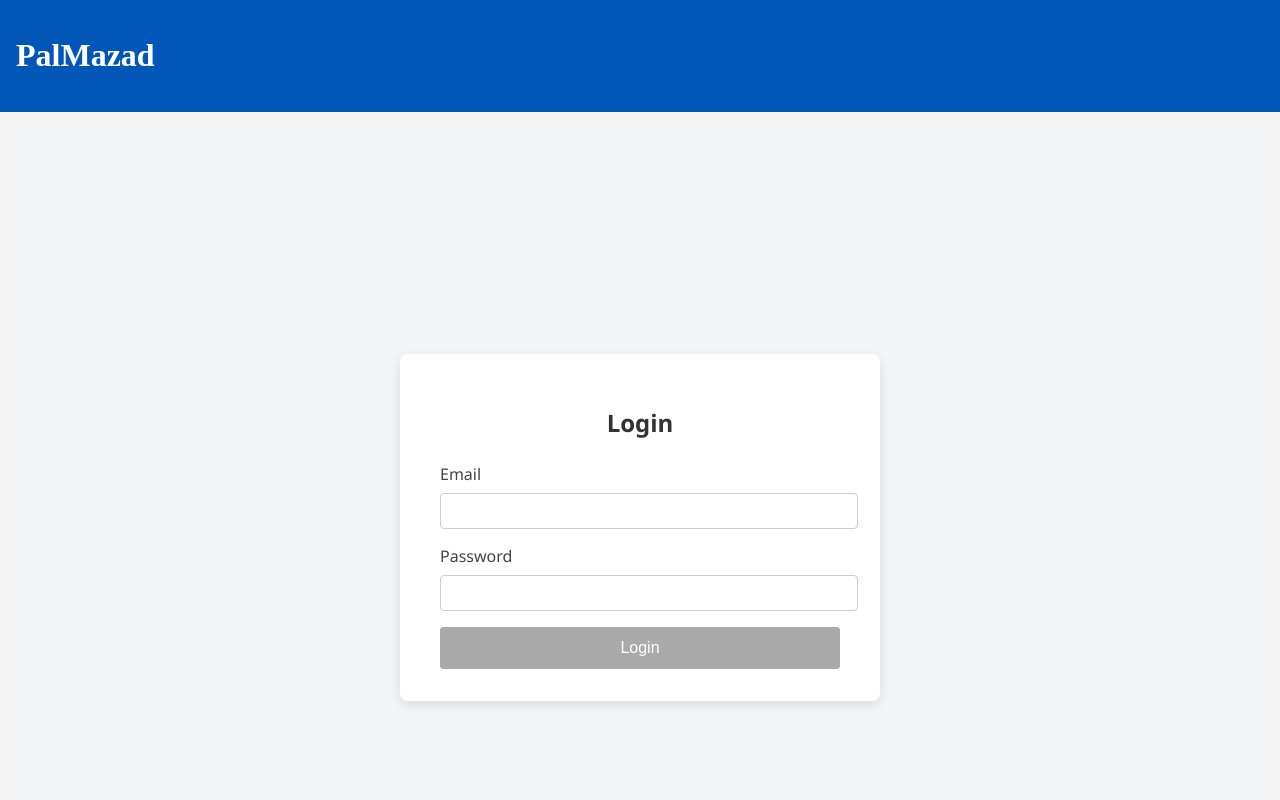
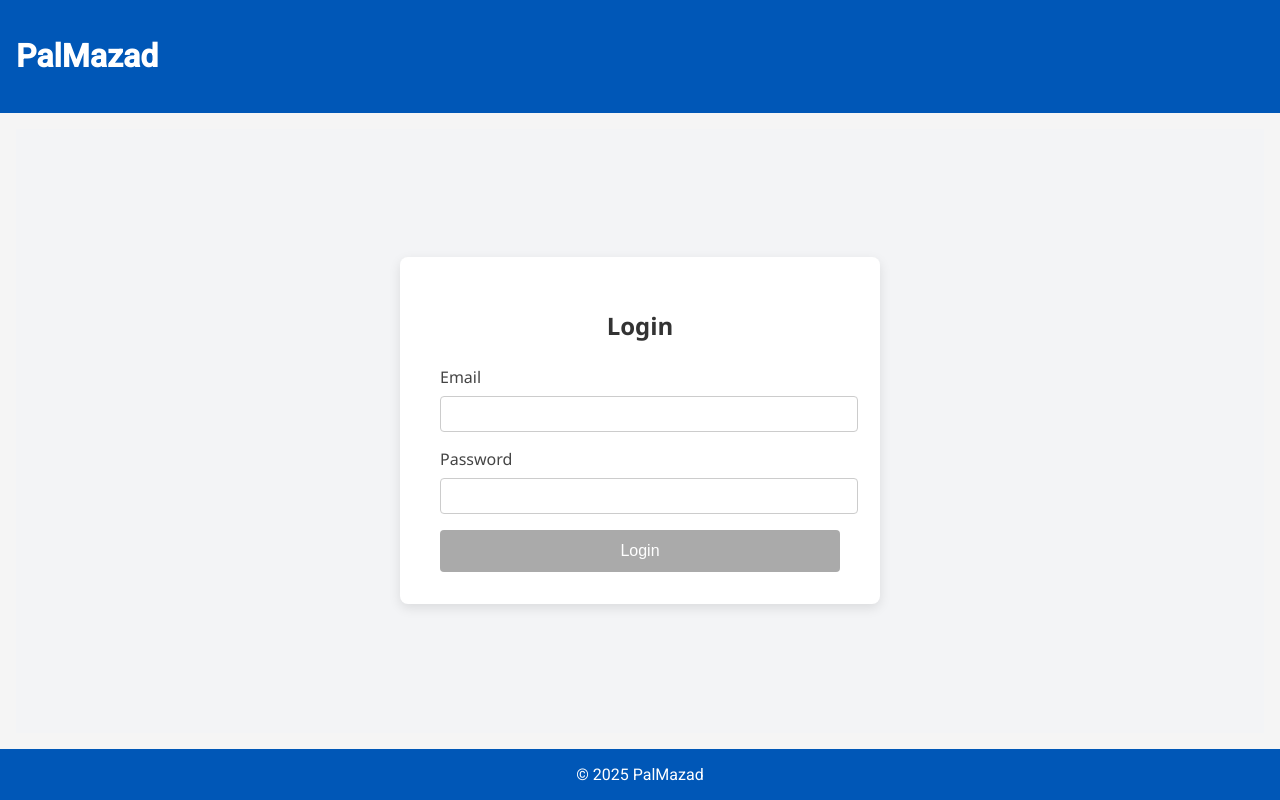
Before and after one commit to MohammadDarAbed/WebPalMAzad, an Angular app: page /auth/login in a window 1280 px wide. Shown: the top 800 px of the page. Built offline with nearby package versions, Linux system fonts and the light colour scheme.

Commit message:
added the angular materials package and fix the login design

```diff
--- a/angular.json
+++ b/angular.json
@@ -39,6 +39,7 @@
               }
             ],
             "styles": [
+              "@angular/material/prebuilt-themes/azure-blue.css",
               "src/styles.scss"
             ],
             "scripts": []
@@ -98,6 +99,7 @@
               }
             ],
             "styles": [
+              "@angular/material/prebuilt-themes/azure-blue.css",
               "src/styles.scss"
             ],
             "scripts": []
--- a/package.json
+++ b/package.json
@@ -10,10 +10,12 @@
   },
   "private": true,
   "dependencies": {
+    "@angular/cdk": "^19.2.19",
     "@angular/common": "^19.2.0",
     "@angular/compiler": "^19.2.0",
     "@angular/core": "^19.2.0",
     "@angular/forms": "^19.2.0",
+    "@angular/material": "^19.2.19",
     "@angular/platform-browser": "^19.2.0",
     "@angular/platform-browser-dynamic": "^19.2.0",
     "@angular/router": "^19.2.0",
--- a/src/app/core/layouts/main-layout/main-layout.component.html
+++ b/src/app/core/layouts/main-layout/main-layout.component.html
@@ -1,6 +1,6 @@
+<div class="app-layout">
   <header class="app-header">
     <h1>PalMazad</h1>
-      <!-- TODO: Add navigation -->
   </header>
 
   <main class="app-content">
@@ -10,3 +10,4 @@
   <footer class="app-footer">
     &copy; 2025 PalMazad
   </footer>
+</div>
--- a/src/app/core/layouts/main-layout/main-layout.component.scss
+++ b/src/app/core/layouts/main-layout/main-layout.component.scss
@@ -1,20 +1,33 @@
 // src/styles/_variables.scss
-@use  './../../../../styles/variables' as *;
+@use './../../../../styles/variables' as *;
+
+.app-layout {
+  display: flex;
+  flex-direction: column;
+  height: 100vh; // full viewport height
+}
 
 .app-header {
   background-color: $primary-color;
   color: white;
   padding: $app-padding;
-}
+  flex-shrink: 0;
 
-.app-content {
-  padding: $app-padding;
-  min-height: 80vh;
+  text-align: left;
+
 }
 
 .app-footer {
   background-color: $primary-color;
   color: white;
   padding: $app-padding;
+  flex-shrink: 0;
   text-align: center;
 }
+
+.app-content {
+  flex: 1 1 auto;
+  overflow-y: auto; // enable scroll only in content area if needed
+  padding: $app-padding;
+  min-height: 0; // necessary for scroll to work properly in flex child
+}
--- a/src/app/features/auth/login/login.component.scss
+++ b/src/app/features/auth/login/login.component.scss
@@ -1,10 +1,10 @@
 .login-container {
   display: flex;
-  justify-content: center;
-  align-items: center;
-  height: 100vh;
+  justify-content: center; // centers horizontally
+  align-items: center; // centers vertically
   background: #f3f4f6;
   font-family: 'Segoe UI', Tahoma, Geneva, Verdana, sans-serif;
+  height: 100%;
 }
 
 .login-form {
--- a/src/index.html
+++ b/src/index.html
@@ -6,8 +6,10 @@
   <base href="/">
   <meta name="viewport" content="width=device-width, initial-scale=1">
   <link rel="icon" type="image/x-icon" href="favicon.ico">
+  <link href="https://fonts.googleapis.com/css2?family=Roboto:wght@300;400;500&display=swap" rel="stylesheet">
+  <link href="https://fonts.googleapis.com/icon?family=Material+Icons" rel="stylesheet">
 </head>
-<body>
+<body class="mat-typography">
   <app-root></app-root>
 </body>
 </html>
--- a/src/styles.scss
+++ b/src/styles.scss
@@ -6,4 +6,8 @@
   background-color: $app-bg;
   margin: 0;
   padding: 0;
+  height: 100%;
 }
+
+html, body { height: 100%; }
+body { margin: 0; font-family: Roboto, "Helvetica Neue", sans-serif; }
```
Also changed, not shown: src/app/shared/material.module.ts (added, +25 -0 lines), 1 other file (tests, documents, lock files or other folders). Lines whose indentation alone changed are shown as unchanged.
